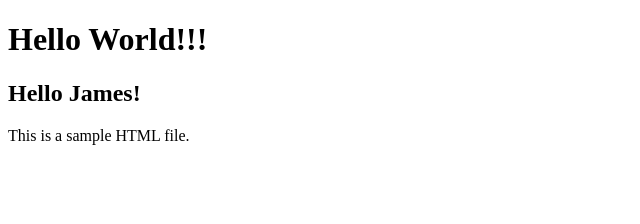
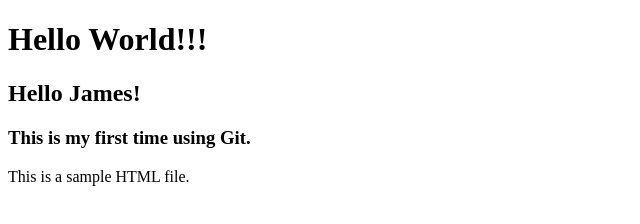
Before and after one commit to godspell-ux/sample-repo, a plain HTML site: page index.html in a window 1280 px wide. Shown: the whole page, without its empty margins (0-640 px from the left). Drawn offline with Linux system fonts and the light colour scheme.

Commit message:
added h3

```diff
--- a/index.html
+++ b/index.html
@@ -10,7 +10,7 @@
 
     <h1>Hello World!!!</h1>
     <h2>Hello James!</h2>
-
+    <h3>This is my first time using Git.</h3>
     <p>This is a sample HTML file.</p>
 </body>
 </html>
```
